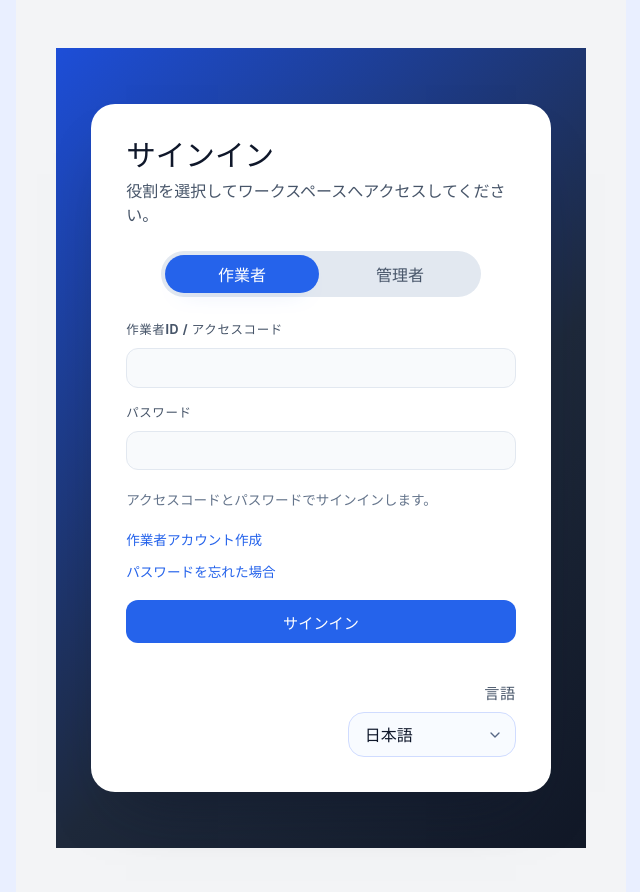
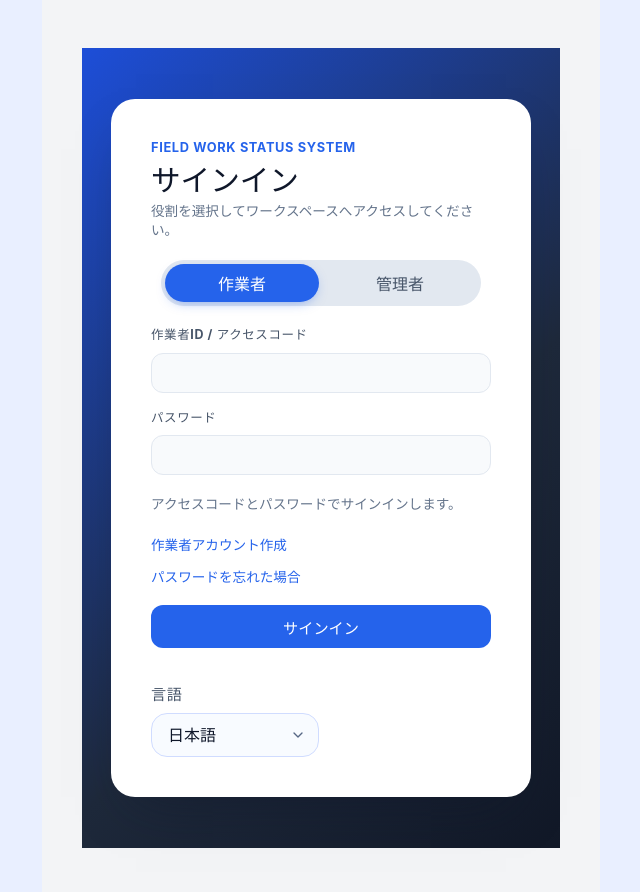
Before and after one commit to dzzmbxkrv8-svg/field-work-status-system, a React (Vite) app: page / in a window 1280 px wide. Shown: the top 892 px of the page, without its empty margins (319-959 px from the left). Built offline with nearby package versions, Linux system fonts and the light colour scheme.

Commit message:
improve: login screen branding and layout polish

```diff
--- a/src/App.css
+++ b/src/App.css
@@ -1419,14 +1419,14 @@ textarea:focus {
 }
 
 .fws-login-card {
-  width: min(460px, 100%);
+  width: min(420px, 100%);
   background: #ffffff;
   border-radius: 24px;
-  padding: 2.2rem;
-  box-shadow: 0 35px 60px -35px rgba(15, 23, 42, 0.65);
-  display: flex;
-  flex-direction: column;
-  gap: 1.5rem;
+  padding: 2.5rem;
+  box-shadow: 0 25px 50px -25px rgba(15, 23, 42, 0.5);
+  display: flex;
+  flex-direction: column;
+  gap: 1.25rem;
 }
 
 .fws-login-header h1 {
@@ -1436,8 +1436,10 @@ textarea:focus {
 }
 
 .fws-login-header p {
-  margin: 0.45rem 0 0;
-  color: #475569;
+  margin: 0.3rem 0 0;
+  color: #64748b;
+  font-size: 0.85rem;
+  line-height: 1.4;
 }
 
 .fws-login-language {
@@ -1446,9 +1448,10 @@ textarea:focus {
   gap: 0.4rem;
   margin-top: 1rem;
   font-weight: 600;
-  color: #1f2937;
-  align-items: flex-end;
-  text-align: right;
+  color: #64748b;
+  align-items: flex-start;
+  text-align: left;
+  font-size: 0.85rem;
 }
 
 .fws-login-language label {
@@ -1507,7 +1510,7 @@ textarea:focus {
 .fws-role-toggle button.active {
   background: #2563eb;
   color: #ffffff;
-  box-shadow: 0 10px 24px -18px rgba(37, 99, 235, 0.9);
+  box-shadow: 0 4px 12px -4px rgba(37, 99, 235, 0.5);
 }
 
 .fws-login-form {
--- a/src/components/LoginDialog.jsx
+++ b/src/components/LoginDialog.jsx
@@ -225,6 +225,9 @@ export default function LoginDialog({
     <div className="fws-login-shell">
       <div className="fws-login-card">
         <header className="fws-login-header">
+          <p style={{ fontSize: '0.8rem', fontWeight: 700, color: '#2563eb', letterSpacing: '0.05em', textTransform: 'uppercase', margin: '0 0 0.5rem' }}>
+            Field Work Status System
+          </p>
           <h1>{text.login.title}</h1>
           <p>{text.login.subtitle}</p>
         </header>
```
